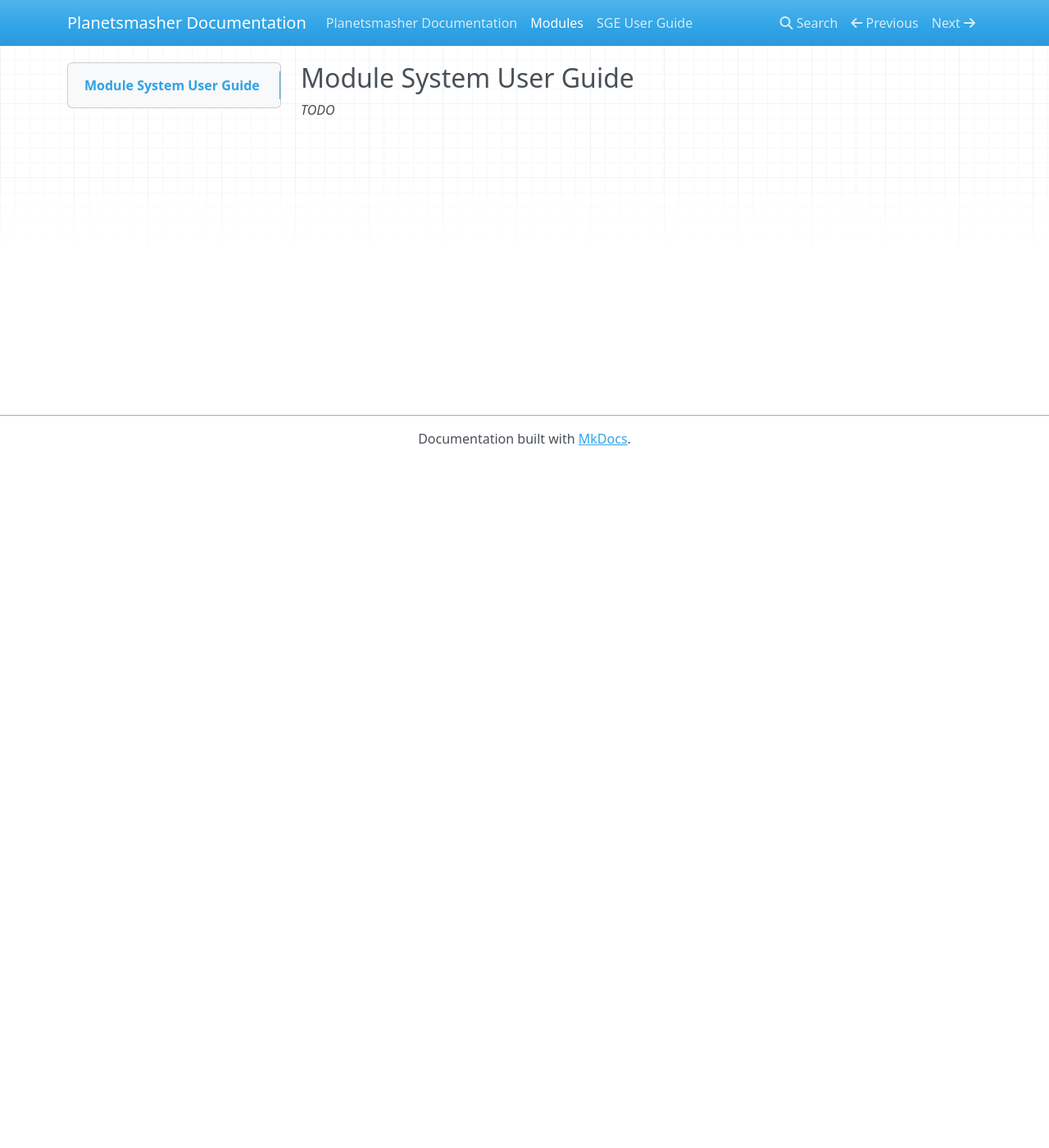
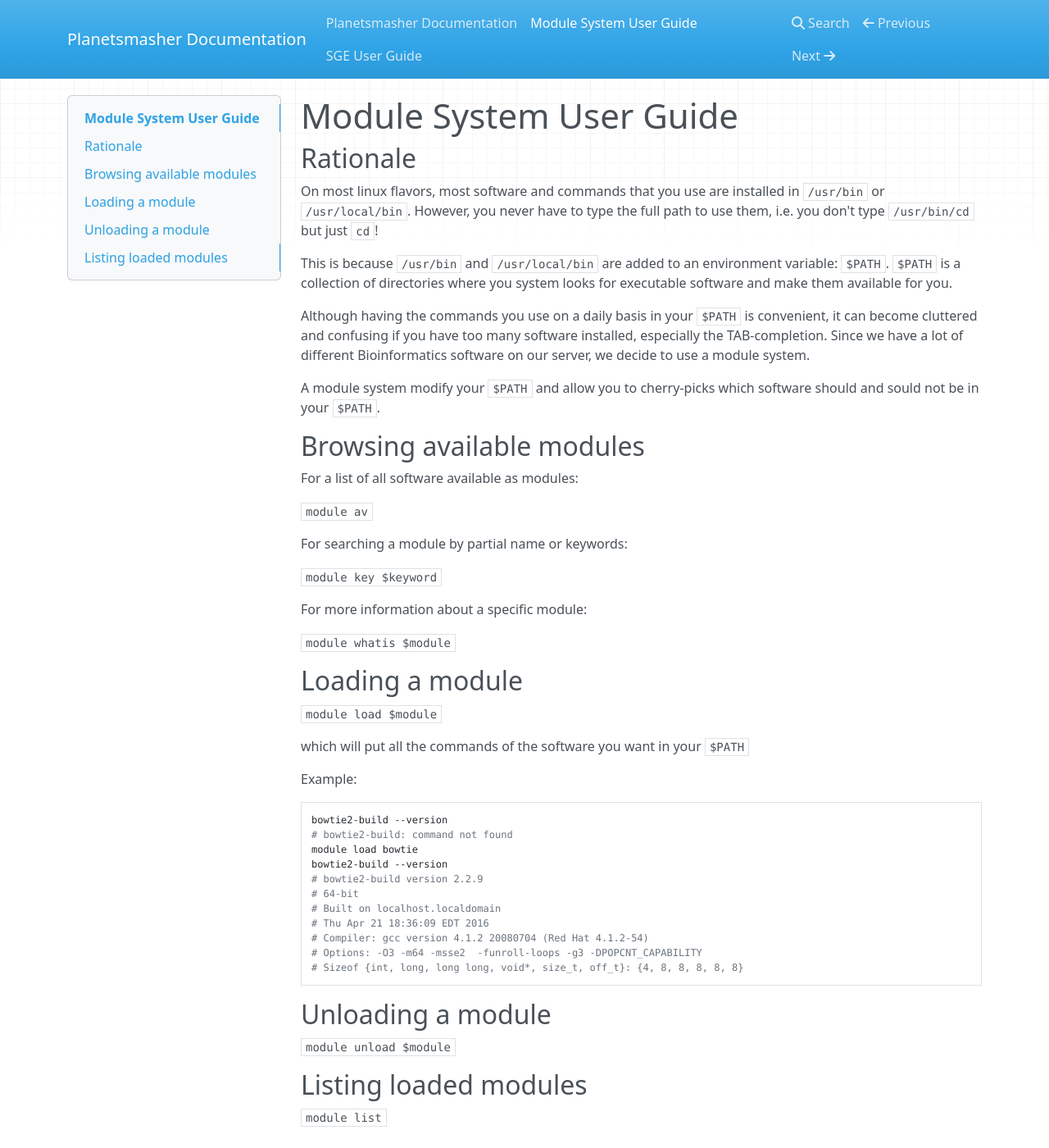
Before and after one commit to SGBC/cluster_doc, an MkDocs documentation site: the page built from docs/modules.md, in a window 1280 px wide and 1400 px high. Shown: the whole window at 82% size. Built offline with MkDocs 1.6.1, drawn with Linux system fonts in a browser that asks for light colours; nearby versions of some CDN libraries.

Commit message:
added module doc

````diff
--- a/docs/modules.md
+++ b/docs/modules.md
@@ -1,3 +1,62 @@
-## Module System User Guide
+# Module System User Guide
 
-*TODO*
+## Rationale
+
+On most linux flavors, most software and commands that you use are installed
+in `/usr/bin` or `/usr/local/bin`. However, you never have to type the full
+path to use them, i.e. you don't type `/usr/bin/cd` but just `cd`!
+
+This is because `/usr/bin` and `/usr/local/bin` are added to an environment
+variable: `$PATH`. `$PATH` is a collection of directories where you system
+looks for executable software and make them available for you.
+
+Although having the commands you use on a daily basis in your `$PATH` is
+convenient, it can become cluttered and confusing if you have too many software
+installed, especially the TAB-completion. Since we have a lot of different
+Bioinformatics software on our server, we decide to use a module system.
+
+A module system modify your `$PATH` and allow you to cherry-picks which
+software should and sould not be in your `$PATH`.
+
+## Browsing available modules
+
+For a list of all software available as modules:
+
+`module av`
+
+For searching a module by partial name or keywords:
+
+`module key $keyword`
+
+For more information about a specific module:
+
+`module whatis $module`
+
+## Loading a module
+
+`module load $module`
+
+which will put all the commands of the software you want in your `$PATH`
+
+Example:
+
+```bash
+bowtie2-build --version
+# bowtie2-build: command not found
+module load bowtie
+bowtie2-build --version
+# bowtie2-build version 2.2.9
+# 64-bit
+# Built on localhost.localdomain
+# Thu Apr 21 18:36:09 EDT 2016
+# Compiler: gcc version 4.1.2 20080704 (Red Hat 4.1.2-54)
+# Options: -O3 -m64 -msse2  -funroll-loops -g3 -DPOPCNT_CAPABILITY
+# Sizeof {int, long, long long, void*, size_t, off_t}: {4, 8, 8, 8, 8, 8}
+```
+## Unloading a module
+
+`module unload $module`
+
+## Listing loaded modules
+
+`module list`
````
